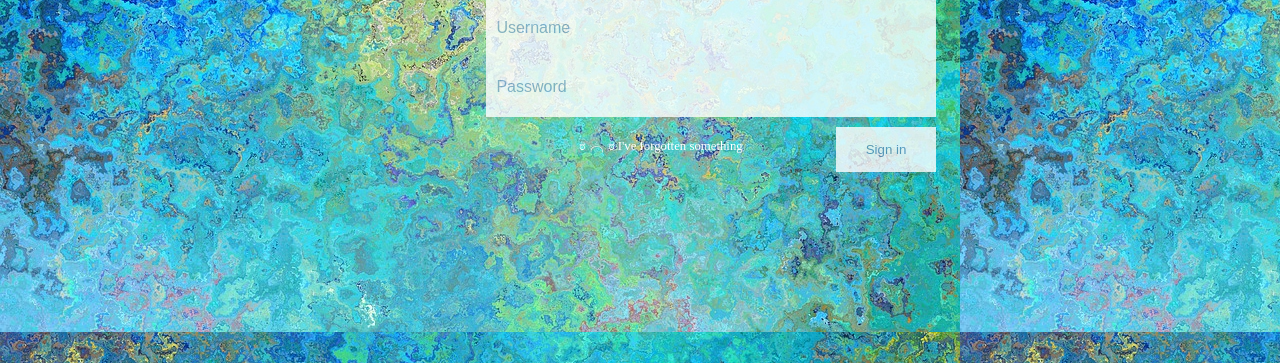
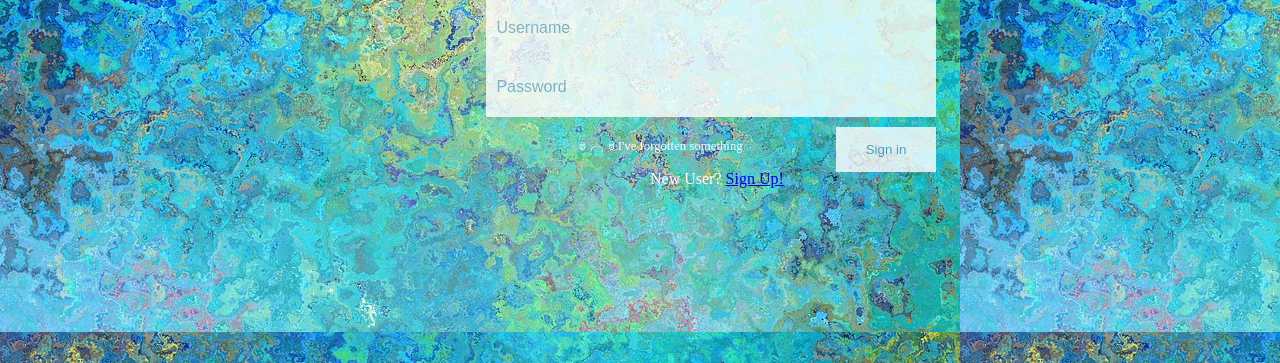
Before and after one commit to apa-123/memes, a Flask app: page /login in a window 1280 px wide. Shown: the part 379-742 px from the top of the page. Run offline with Flask 2, Linux system fonts and the light colour scheme; some libraries are stand-ins or nearby versions.

Commit message:
Update loginPage.html

```diff
--- a/templates/loginPage.html
+++ b/templates/loginPage.html
@@ -91,8 +91,8 @@ body {
 }
 
 .signUp {
-  top: 650px;
-  left: 450px;
+  top: 550px;
+  left: 650px;
   position: absolute;
   color: white;
 }
@@ -125,4 +125,8 @@ body {
           </form>
       </div>
     </div>
+    <div class="signUp">
+      <label><b>New User?</b></label>
+      <a href="/login/signup" color="white">Sign Up!</a>
+    </div>
   </body>
```
